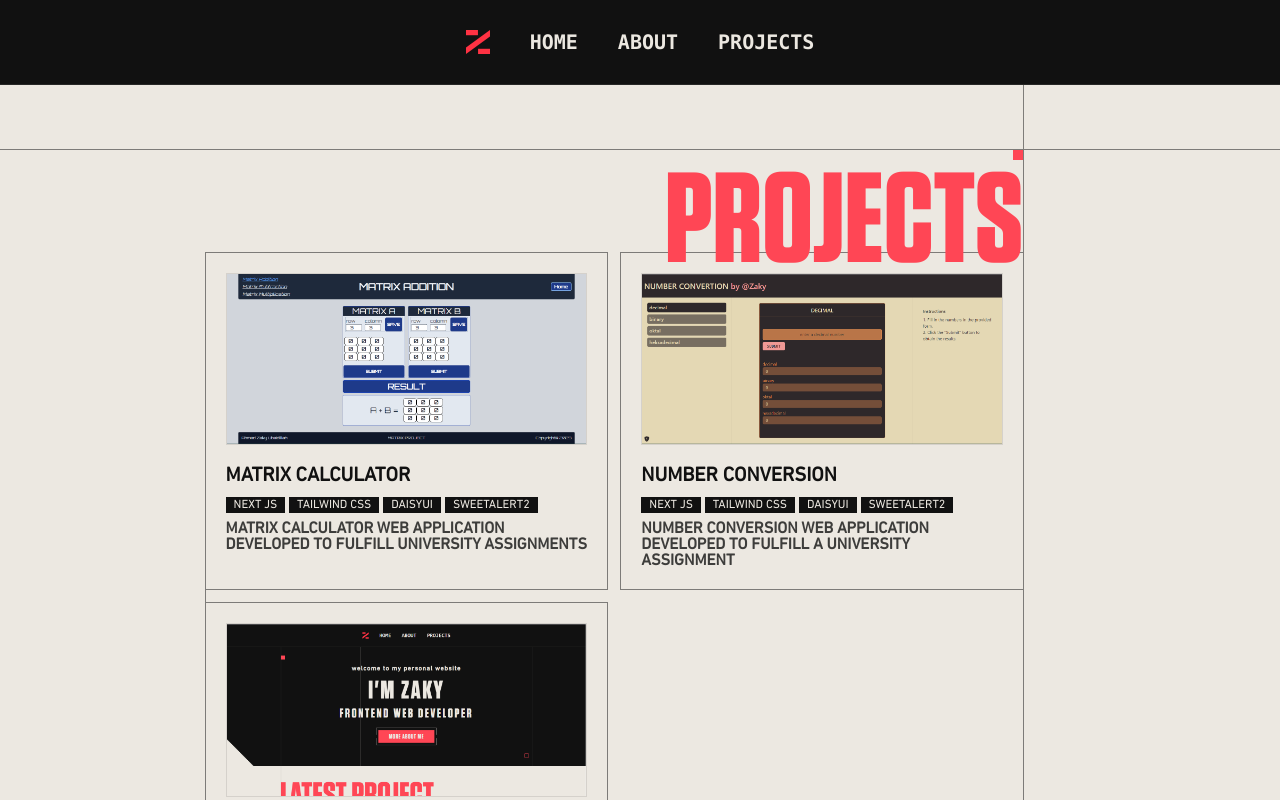
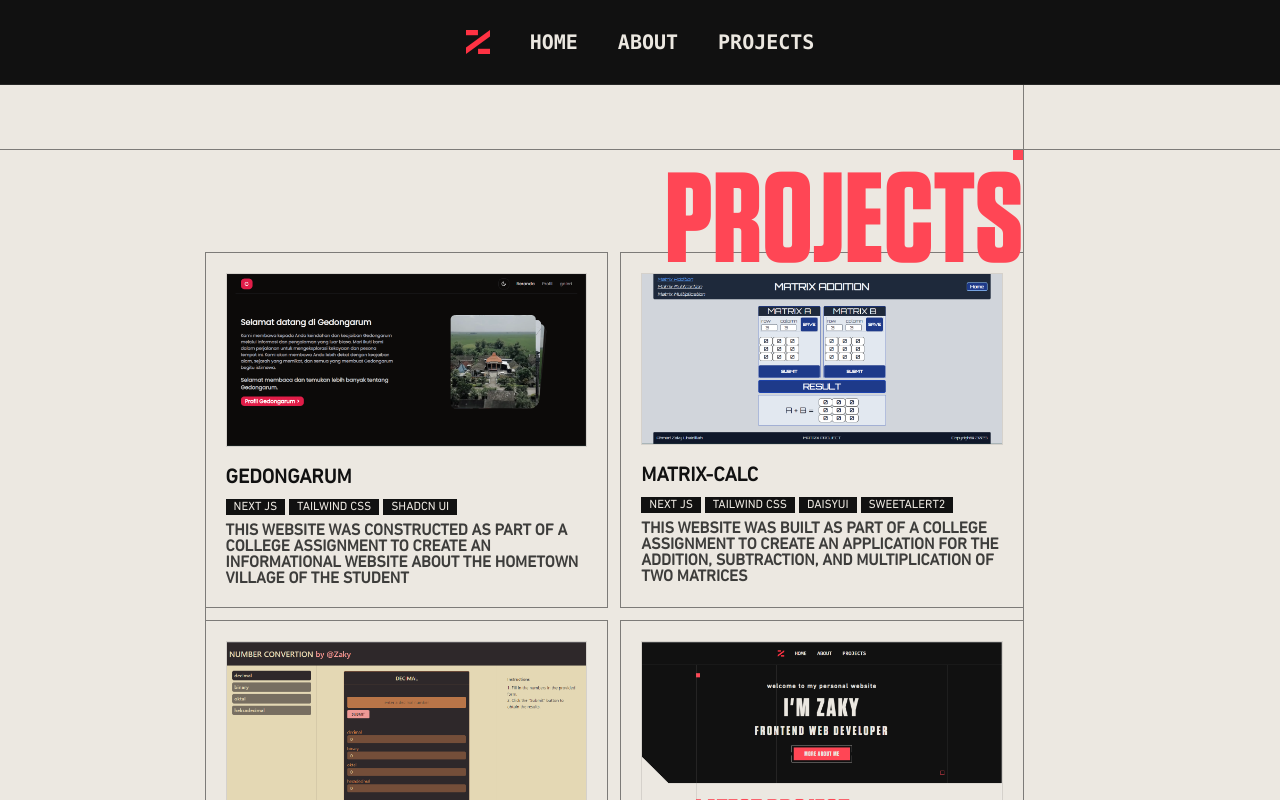
Before and after one commit to CodeWithZaky/my-personal-website-1, a Next.js app: page /projects in a window 1280 px wide. Shown: the top 800 px of the page. Built offline with nearby package versions, Linux system fonts and the light colour scheme.

Commit message:
add new project, and rewrite description

```diff
--- a/src/components/atoms/data/Tubmnail-Projects.tsx
+++ b/src/components/atoms/data/Tubmnail-Projects.tsx
@@ -1,34 +1,49 @@
 import matrixcalc from "@/assets/images/tumbnail-project/matrix-calculator-2.png";
 import numbconv from "@/assets/images/tumbnail-project/number-convertion-2.png";
 import myportfolio from "@/assets/images/tumbnail-project/my-portfolio-2.png";
+import gedongarum from "@/assets/images/tumbnail-project/gedongarum.png";
 import CardProject from "../../tamplates/CardProject";
 
 const matrixCalc = (
   <CardProject
     linkHref="https://matrix-calc.vercel.app"
     srcTumb={matrixcalc}
-    title="MATRIX CALCULATOR"
+    title="matrix-calc"
     stack={["NEXT JS", "TAILWIND CSS", "DAISYUI", "SWEETALERT2"]}
-    description="MATRIX CALCULATOR WEB APPLICATION DEVELOPED TO FULFILL UNIVERSITY ASSIGNMENTS"
+    description="This website was built as part of a college assignment to create an application for the addition, subtraction, and multiplication of two matrices"
   />
 );
 const numbConv = (
   <CardProject
     linkHref="https://numconv.vercel.app"
     srcTumb={numbconv}
-    title="NUMBER CONVERSION"
+    title="numconv"
     stack={["NEXT JS", "TAILWIND CSS", "DAISYUI", "SWEETALERT2"]}
-    description="NUMBER CONVERSION WEB APPLICATION DEVELOPED TO FULFILL A UNIVERSITY ASSIGNMENT"
+    description="This website was developed as part of a college assignment to create an application for converting decimal, binary, octal, and hexadecimal numbers."
   />
 );
 const myPortfolio = (
   <CardProject
     linkHref="https://azaku.vercel.app"
     srcTumb={myportfolio}
-    title="MY PORTFOLIO"
+    title="azaku"
     stack={["NEXT JS", "TAILWIND CSS", "FRAMERMOTION"]}
     description="PERSONAL WEBSITE FOR INFORMATION ABOUT ME, ESPECIALLY IN THE FIELD OF TECHNOLOGY"
   />
 );
+const infogedongarum = (
+  <CardProject
+    linkHref="https://gedongarum.vercel.app"
+    srcTumb={gedongarum}
+    title="gedongarum"
+    stack={["NEXT JS", "TAILWIND CSS", "SHADCN UI"]}
+    description="This website was constructed as part of a college assignment to create an informational website about the hometown village of the student"
+  />
+);
 
-export const thumbnail_projects = [matrixCalc, numbConv, myPortfolio];
+export const thumbnail_projects = [
+  infogedongarum,
+  matrixCalc,
+  numbConv,
+  myPortfolio,
+];
```
